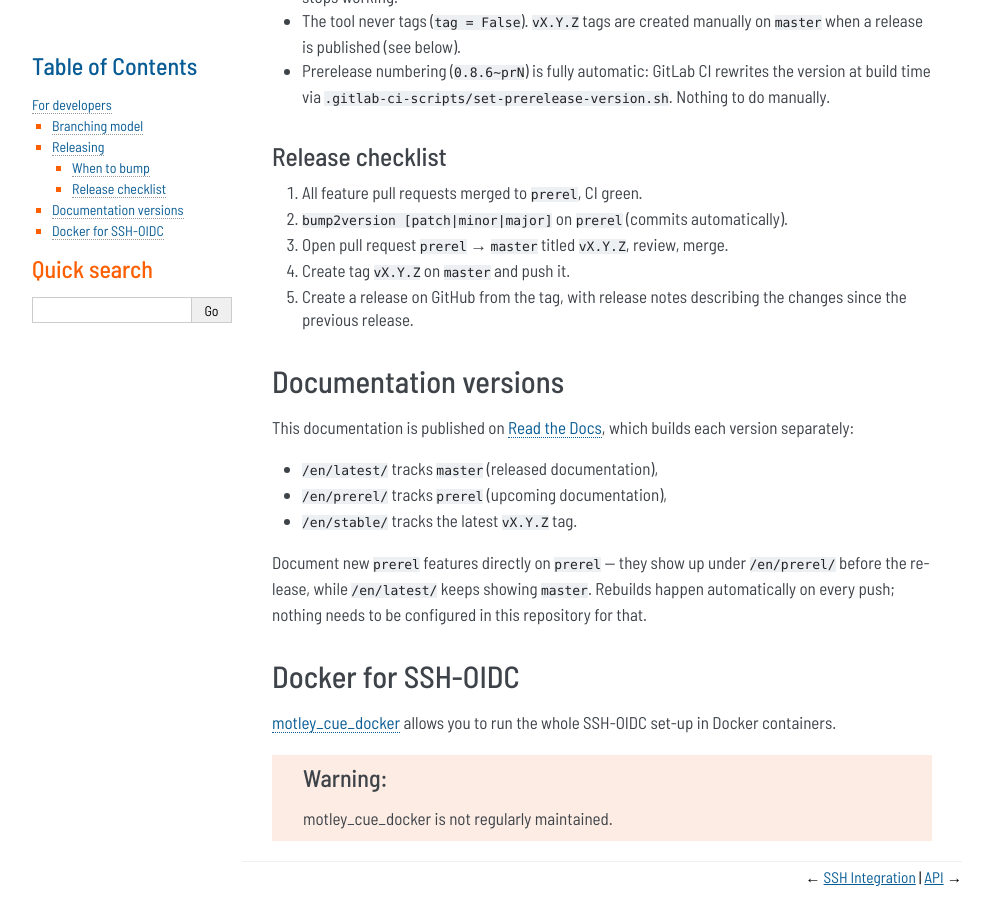
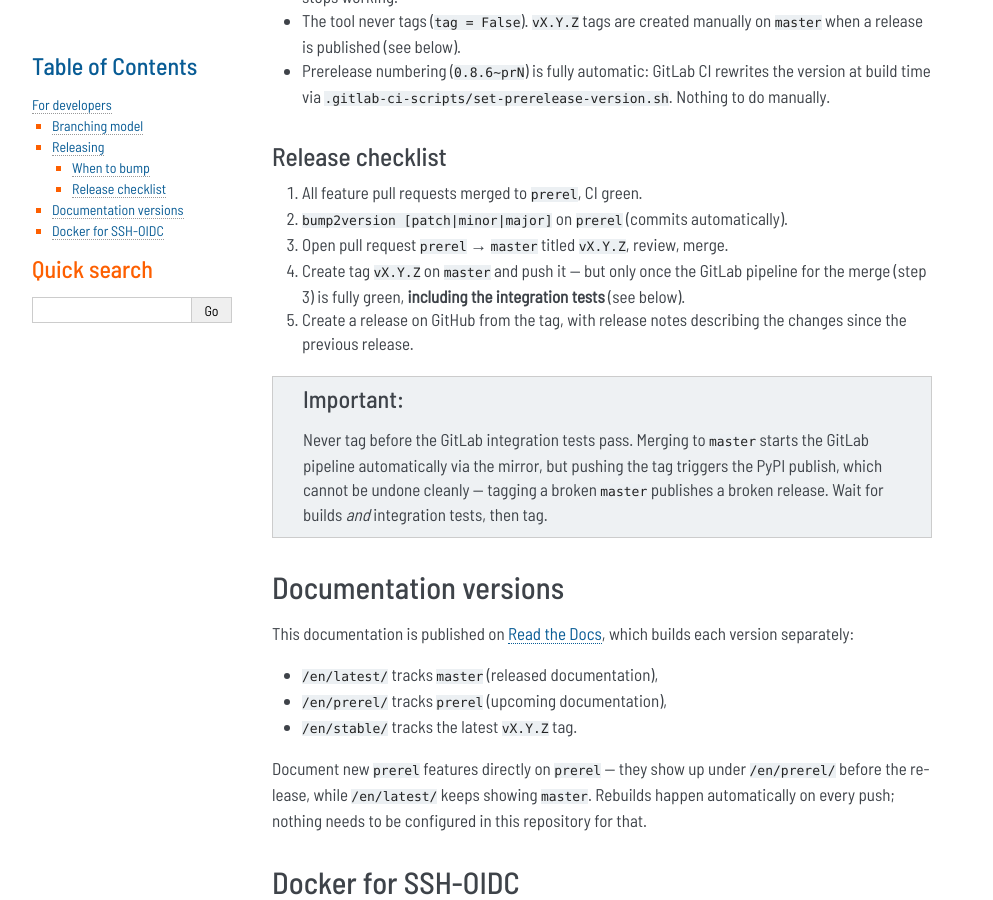
Before and after one commit to dianagudu/motley_cue, a Sphinx documentation site: the page built from doc/source/development.rst, in a window 1280 px wide and 900 px high, scrolled down 1004 px. Shown: the whole window, without its empty margins (148-1141 px from the left). Built offline with Sphinx 7.4.7, drawn with Linux system fonts in a browser that asks for light colours; pages that are not in the unit, such as notebooks, are missing from menus.

Commit message:
Gate release tagging on green GitLab integration tests

```diff
--- a/doc/source/development.rst
+++ b/doc/source/development.rst
@@ -63,9 +63,19 @@ Release checklist
    automatically).
 3. Open pull request ``prerel`` → ``master`` titled ``vX.Y.Z``, review,
    merge.
-4. Create tag ``vX.Y.Z`` on ``master`` and push it.
+4. Create tag ``vX.Y.Z`` on ``master`` and push it — but only once the
+   GitLab pipeline for the merge (step 3) is fully green, **including the
+   integration tests** (see below).
 5. Create a release on GitHub from the tag, with release notes describing
    the changes since the previous release.
+
+.. important::
+
+   Never tag before the GitLab integration tests pass. Merging to
+   ``master`` starts the GitLab pipeline automatically via the mirror, but
+   pushing the tag triggers the PyPI publish, which cannot be undone
+   cleanly — tagging a broken ``master`` publishes a broken release. Wait
+   for builds *and* integration tests, then tag.
 
 Documentation versions
 ----------------------
```
